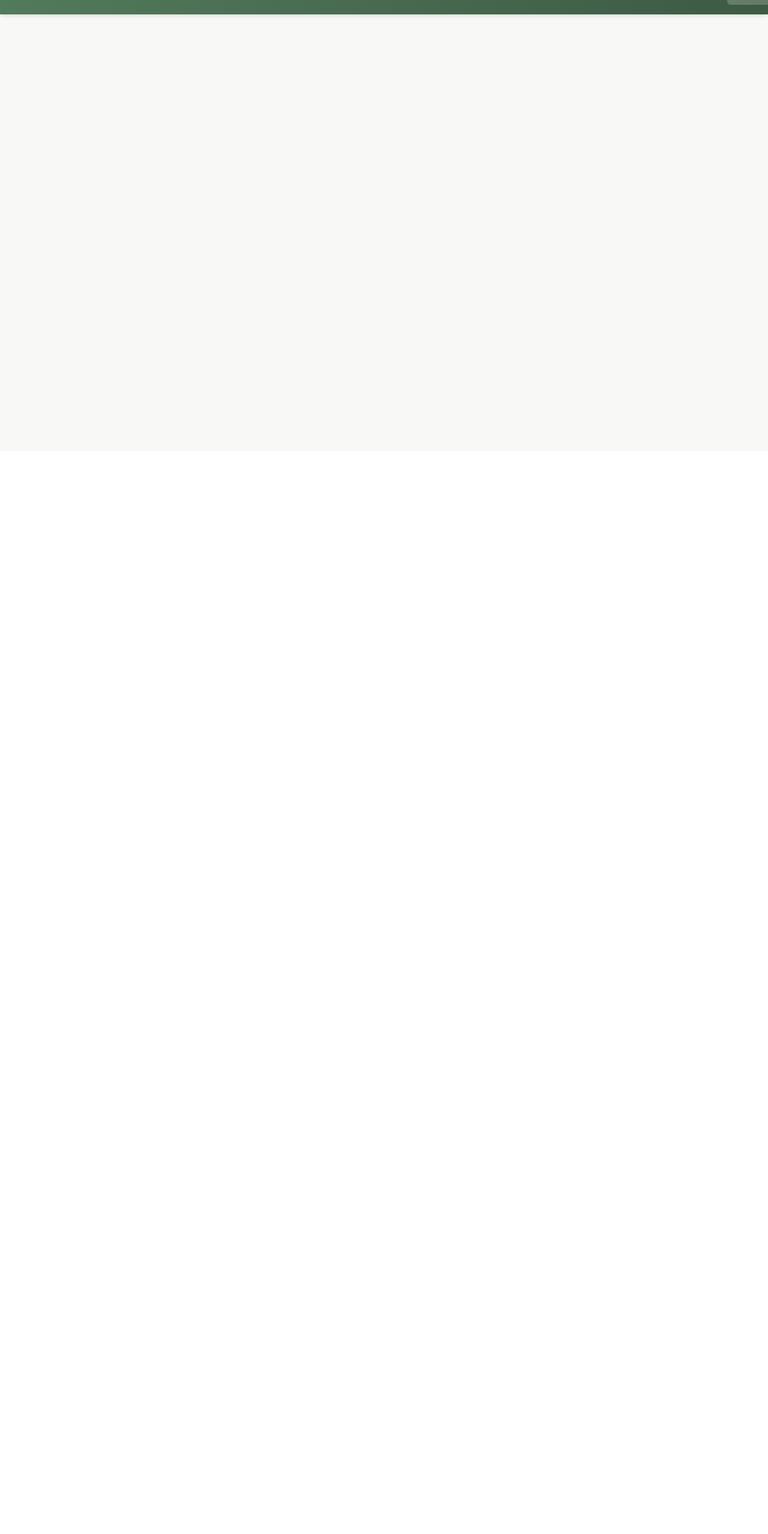
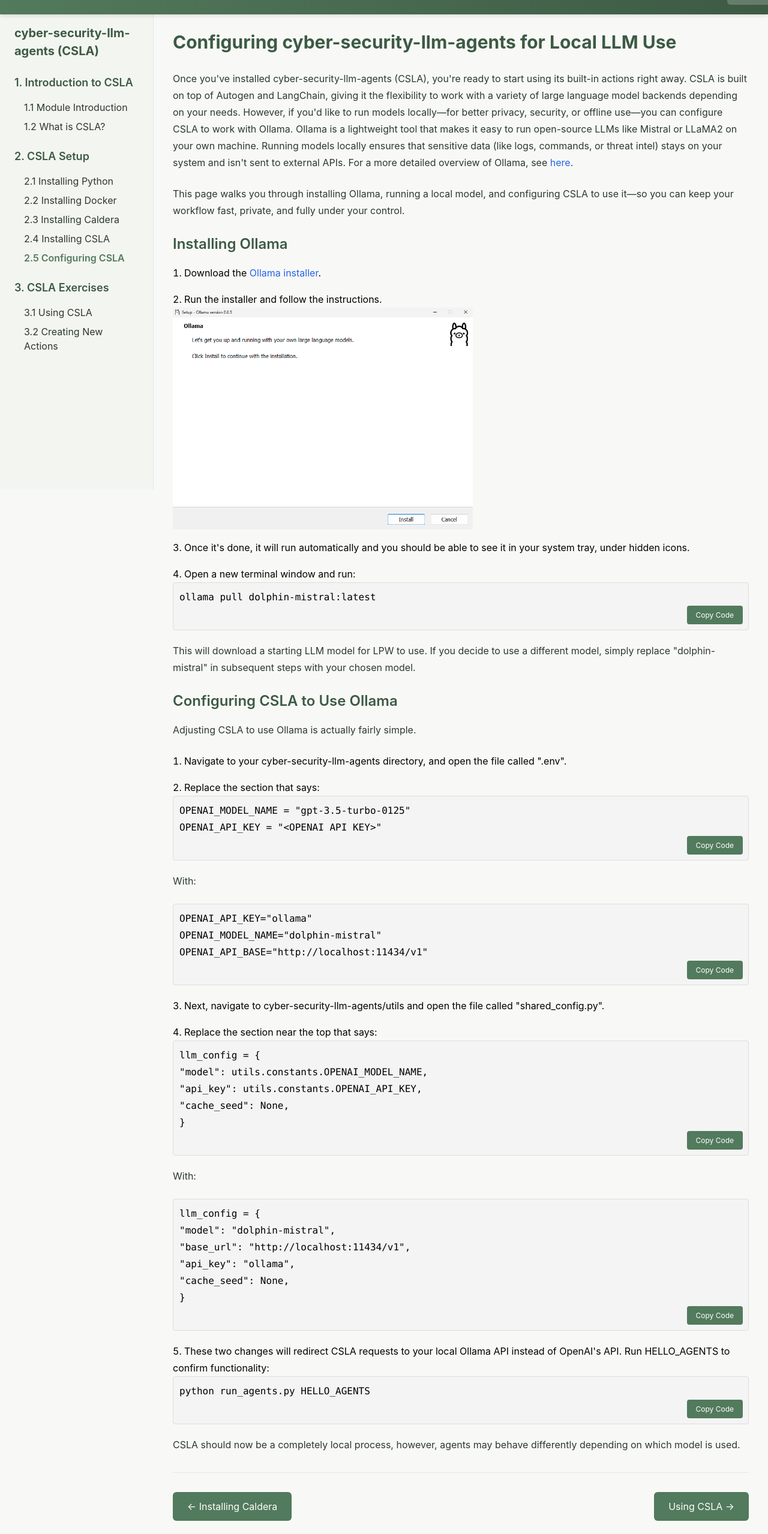
Before and after one commit to jakapop1/aisenseiV2, a React (Create React App) app: page /agents/ollama in a window 1280 px wide. Shown: the part 48-2606 px from the top of the page at 60% size. Before the commit the page ends 800 px from the top, so only its background shows below. Built offline with nearby package versions, Linux system fonts and the light colour scheme.

Commit message:
Added local support for CSLA

```diff
--- a/src/App.js
+++ b/src/App.js
@@ -50,6 +50,7 @@
 import VenvSetup from "./pages/agents/AgentsSetup/VenvSetup";
 import CalderaSetup from './pages/agents/AgentsSetup/CalderaSetup';
 import AgentsSetup from './pages/agents/AgentsSetup/AgentsSetup';
+import AgentsOllamaSetup from './pages/agents/AgentsSetup/AgentsOllamaSetup';
 import BasicAgents from './pages/agents/Exercises/BasicAgents';
 import CreatingAgents from './pages/agents/Exercises/CreatingAgents';
 
@@ -112,6 +113,7 @@
             <Route path="/agents/venv" element={<VenvSetup />} />
             <Route path="/agents/caldera" element={<CalderaSetup />} />
             <Route path="/agents/setup" element={<AgentsSetup />} />
+            <Route path="/agents/ollama" element={<AgentsOllamaSetup />} />
             <Route path="/agents/basic" element={<BasicAgents />} />
             <Route path="/agents/create" element={<CreatingAgents />} />
 
--- a/src/components/layout/AgentsSidebar.js
+++ b/src/components/layout/AgentsSidebar.js
@@ -24,7 +24,8 @@
         { path: '/agents/python', text: '2.1 Installing Python' },
         { path: '/agents/venv', text: '2.2 Installing Docker' },
         { path: '/agents/caldera', text: '2.3 Installing Caldera' },
-        { path: '/agents/setup', text: '2.4 Installing CSLA' }
+        { path: '/agents/setup', text: '2.4 Installing CSLA' },
+        { path: '/agents/ollama', text: '2.5 Configuring CSLA' }
       ]
     },
     exercises: {
--- /dev/null
+++ b/src/pages/agents/AgentsSetup/AgentsOllamaSetup.js
@@ -0,0 +1,105 @@
+import React from 'react';
+import AgentsLayout from '../../../components/layout/AgentsLayout';
+import NavButtons from '../../../components/shared/NavButtons';
+import CopyCodeButton from '../../../components/shared/CopyCodeButton';
+
+const OllamaSetup = () => {
+  return (
+    <AgentsLayout>
+      <div className="lpw-content">
+        <h1>Configuring cyber-security-llm-agents for Local LLM Use</h1>
+
+        <p>
+          Once you've installed cyber-security-llm-agents (CSLA), you're ready to start using its built-in actions
+          right away. CSLA is built on top of Autogen and LangChain, giving it the flexibility to work with a variety of
+          large language model backends depending on your needs. However, if you'd like to run models locally—for better
+          privacy, security, or offline use—you can configure CSLA to work with Ollama. Ollama is a lightweight tool
+          that makes it easy to run open-source LLMs like Mistral or LLaMA2 on your own machine. Running models locally
+          ensures that sensitive data (like logs, commands, or threat intel) stays on your system and isn't sent to
+          external APIs. For a more detailed overview of Ollama, see <a href="http://localhost:3000/lpw/ollama"
+                                                                       className="text-blue-600 hover:underline">here</a>.
+        </p>
+        <p>
+          This page walks you through installing Ollama, running a local model, and configuring CSLA to use it—so you
+          can keep your workflow fast, private, and fully under your control.
+        </p>
+
+        <section>
+          <h2>Installing Ollama</h2>
+          <ol className="list-decimal list-inside space-y-4">
+            <li>
+              Download the <a href="https://ollama.com/"
+                              className="text-blue-600 hover:underline">Ollama installer</a>.
+            </li>
+            <li>Run the installer and follow the instructions.
+              <img src="/images/agents/ollamainstall.png" alt="Example Output" width="500"/>
+            </li>
+            <li>
+              Once it's done, it will run automatically and you should be able to see it in your system tray, under
+              hidden icons.
+            </li>
+            <li>
+              Open a new terminal window and run:
+              <CopyCodeButton code="ollama pull dolphin-mistral:latest"/>
+              <p>This will download a starting LLM model for LPW to use. If you decide to use a different model, simply replace "dolphin-mistral" in subsequent steps with your chosen model.</p>
+            </li>
+          </ol>
+
+          <h2>Configuring CSLA to Use Ollama</h2>
+          <p>Adjusting CSLA to use Ollama is actually fairly simple.</p>
+          <ol className="list-decimal list-inside space-y-4">
+            <li>
+              Navigate to your cyber-security-llm-agents directory, and open the file called ".env".
+            </li>
+            <li>
+              Replace the section that says:
+              <CopyCodeButton code='OPENAI_MODEL_NAME = "gpt-3.5-turbo-0125"
+OPENAI_API_KEY = "<OPENAI API KEY>"'/>
+              <p>With:</p>
+              <CopyCodeButton code='OPENAI_API_KEY="ollama"
+OPENAI_MODEL_NAME="dolphin-mistral"
+OPENAI_API_BASE="http://localhost:11434/v1"'/>
+            </li>
+            <li>
+              Next, navigate to cyber-security-llm-agents/utils and open the file called "shared_config.py".
+            </li>
+            <li>
+              Replace the section near the top that says:
+              <CopyCodeButton code='llm_config = {
+"model": utils.constants.OPENAI_MODEL_NAME,
+"api_key": utils.constants.OPENAI_API_KEY,
+"cache_seed": None,
+}'/>
+              <p>With:</p>
+              <CopyCodeButton code='llm_config = {
+"model": "dolphin-mistral",
+"base_url": "http://localhost:11434/v1",
+"api_key": "ollama",
+"cache_seed": None,
+}'/>
+            </li>
+            <li>
+              These two changes will redirect CSLA requests to your local Ollama API instead of OpenAI's API. Run
+              HELLO_AGENTS to confirm functionality:
+              <CopyCodeButton code="python run_agents.py HELLO_AGENTS"/>
+              <p>CSLA should now be a completely local process, however, agents may behave differently depending on which model is used.</p>
+            </li>
+          </ol>
+        </section>
+
+        <NavButtons
+            previous={{
+              text: "Installing Caldera",
+              link: "/agents/caldera"
+            }}
+            next={{
+              text: "Using CSLA",
+              link: "/agents/basic"
+            }}
+        />
+      </div>
+    </AgentsLayout>
+  );
+};
+
+export default OllamaSetup;
--- a/src/pages/agents/AgentsSetup/AgentsSetup.js
+++ b/src/pages/agents/AgentsSetup/AgentsSetup.js
@@ -3,7 +3,7 @@
 import NavButtons from '../../../components/shared/NavButtons';
 import CopyCodeButton from '../../../components/shared/CopyCodeButton';
 
-const AgentsSetup = () => {
+const AgentsOllamaSetup = () => {
   return (
     <AgentsLayout>
       <div className="lpw-content">
@@ -24,16 +24,21 @@
             </li>
             <li>
               Navigate to the directory where you unzipped the repository and run the following command:
+              <CopyCodeButton code="pip install -r requirements.txt"/>
+              <p>This will download all required modules necessary to run CSLA.</p>
+            </li>
+            <li>
+              Next, copy the template configuration file to a new file named .env using this command:
               <CopyCodeButton code="cp .env_template .env"/>
-              <p>This will create a copy of the template configuration file.</p>
+              <p>This will allow you to customize the configuration settings for your installation.</p>
             </li>
             <li>
               Open the newly created .env file and fill in your LLM API information (e.g., OpenAI API key) and other
-              relevant fields.
+              relevant fields:
               <CopyCodeButton code='CALDERA_SERVER = "http://<caldera hostname>:8888"
 CALDERA_API_KEY = "<CALDERA API KEY>"'/>
               <CopyCodeButton code='OPENAI_MODEL_NAME = "gpt-3.5-turbo-0125"
-OPENAI_API_KEY = "<OPENAI API KEY>""'/>
+OPENAI_API_KEY = "<OPENAI API KEY>"'/>
             </li>
             <li>
               Verify the installation by running the following command in the terminal:
@@ -59,4 +64,4 @@
   );
 };
 
-export default AgentsSetup;
+export default AgentsOllamaSetup;
```
Also changed, not shown: public/images/agents/ollamainstall.png (added).
